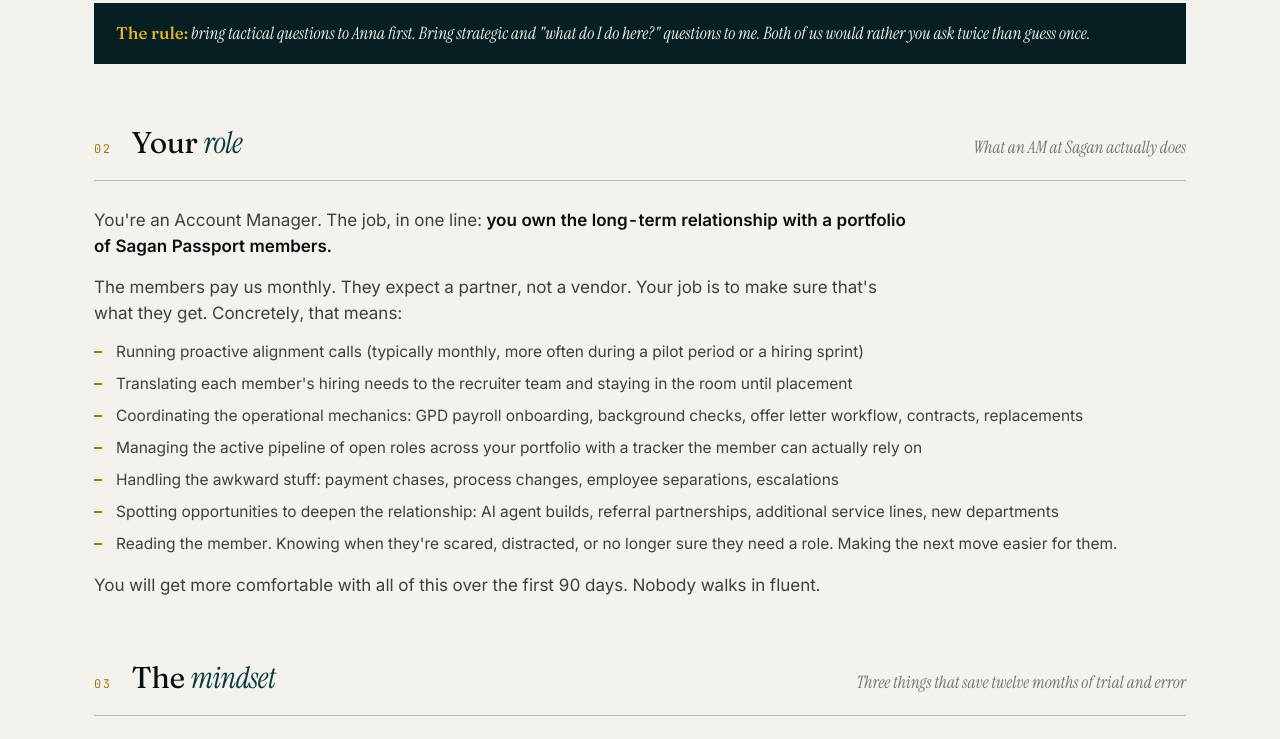
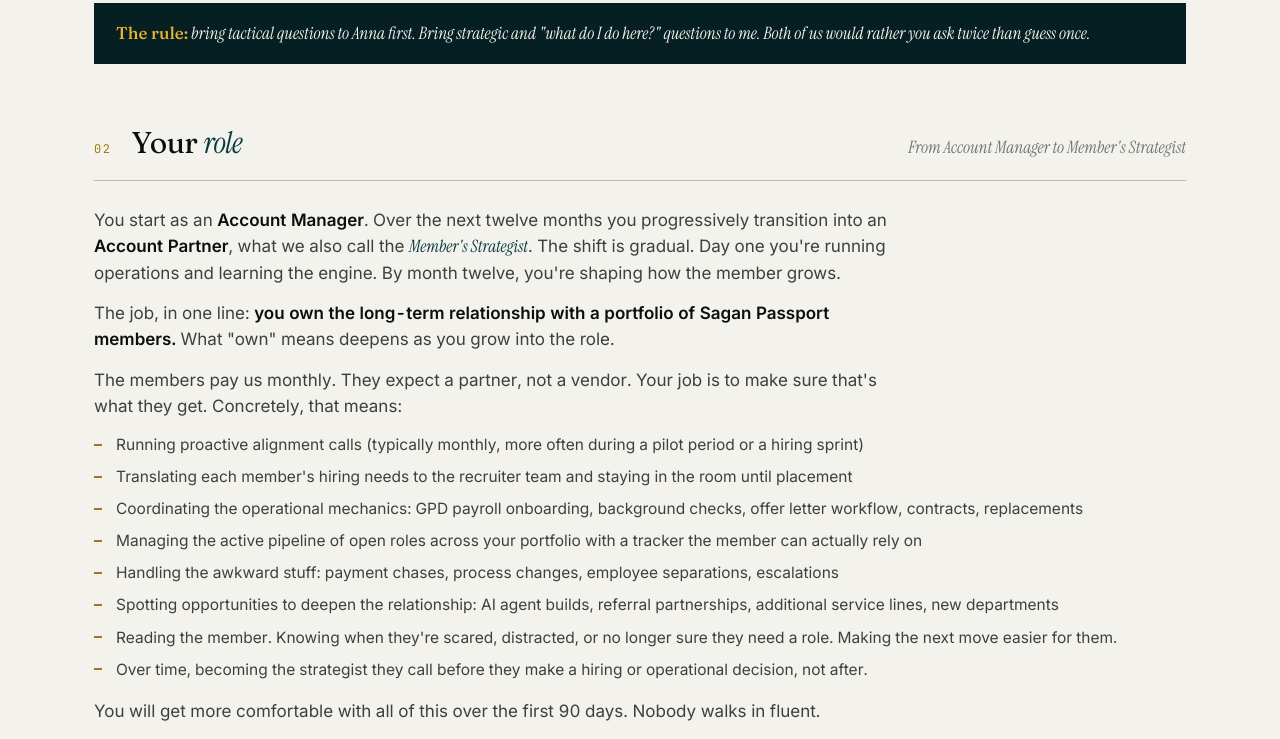
Before and after one commit to wg-dotcom/sagan-am-onboarding-tyla, a plain HTML site: page index.html in a window 1280 px wide. Shown: the part 894-1633 px from the top of the page. Drawn offline with Linux system fonts and the light colour scheme.

Commit message:
Reframe role section: AM progressively transitions to Account Partner / Member's Strategist

```diff
--- a/index.html
+++ b/index.html
@@ -803,9 +803,10 @@
       <div class="sec-head">
         <span class="num">02</span>
         <h2 class="title">Your <em>role</em></h2>
-        <span class="sub">What an AM at Sagan actually does</span>
+        <span class="sub">From Account Manager to Member's Strategist</span>
       </div>
-      <p class="intro">You're an Account Manager. The job, in one line: <strong>you own the long-term relationship with a portfolio of Sagan Passport members.</strong></p>
+      <p class="intro">You start as an <strong>Account Manager</strong>. Over the next twelve months you progressively transition into an <strong>Account Partner</strong>, what we also call the <em>Member's Strategist</em>. The shift is gradual. Day one you're running operations and learning the engine. By month twelve, you're shaping how the member grows.</p>
+      <p class="intro">The job, in one line: <strong>you own the long-term relationship with a portfolio of Sagan Passport members.</strong> What "own" means deepens as you grow into the role.</p>
       <p class="intro">The members pay us monthly. They expect a partner, not a vendor. Your job is to make sure that's what they get. Concretely, that means:</p>
       <ul class="bullets">
         <li>Running proactive alignment calls (typically monthly, more often during a pilot period or a hiring sprint)</li>
@@ -815,6 +816,7 @@
         <li>Handling the awkward stuff: payment chases, process changes, employee separations, escalations</li>
         <li>Spotting opportunities to deepen the relationship: AI agent builds, referral partnerships, additional service lines, new departments</li>
         <li>Reading the member. Knowing when they're scared, distracted, or no longer sure they need a role. Making the next move easier for them.</li>
+        <li>Over time, becoming the strategist they call before they make a hiring or operational decision, not after.</li>
       </ul>
       <p class="intro">You will get more comfortable with all of this over the first 90 days. Nobody walks in fluent.</p>
     </section>
@@ -1019,7 +1021,7 @@
       <div class="gameplan-intro">
         <div class="label">The path</div>
         <h3>To get there, you need to become a <em>shark.</em></h3>
-        <p>Tyla, I'm not hiring you to be an Account Manager for the next three years. I'm hiring you to become an <strong>Account Partner inside twelve months.</strong> AP is the closer role. AP owns commercial outcomes end to end: closing new logos, expanding existing accounts, driving partner referrals, and growing the revenue line for their book of business.</p>
+        <p>Tyla, I'm not hiring you to be an Account Manager for the next three years. I'm hiring you to become an <strong>Account Partner inside twelve months</strong>, your members' strategist. AP is the closer role. AP owns commercial outcomes end to end: closing new logos, expanding existing accounts, driving partner referrals, and growing the revenue line for their book of business.</p>
 
         <div class="shark-list">
           <div class="stitle">A shark in this business is the person who</div>
```
